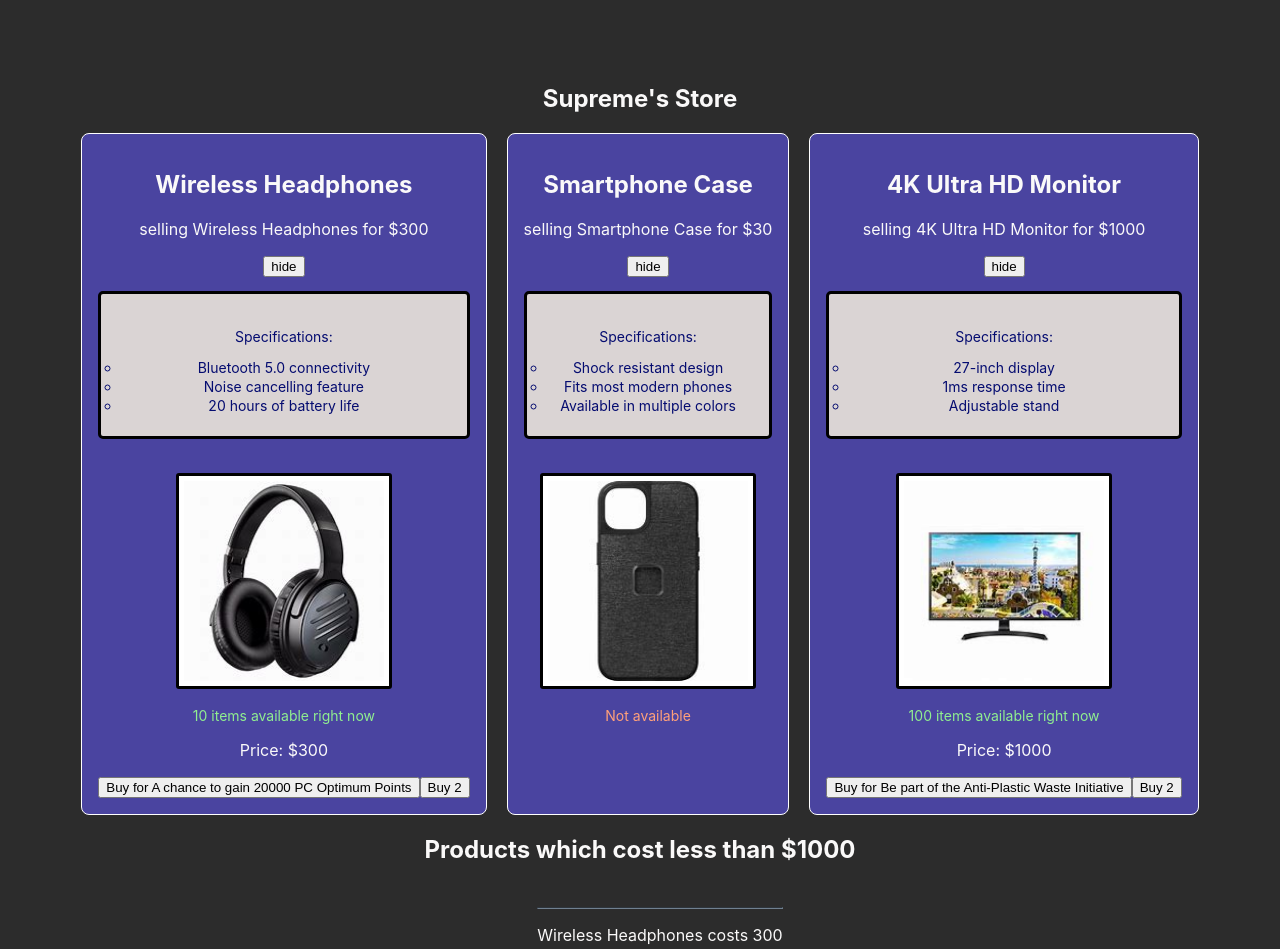
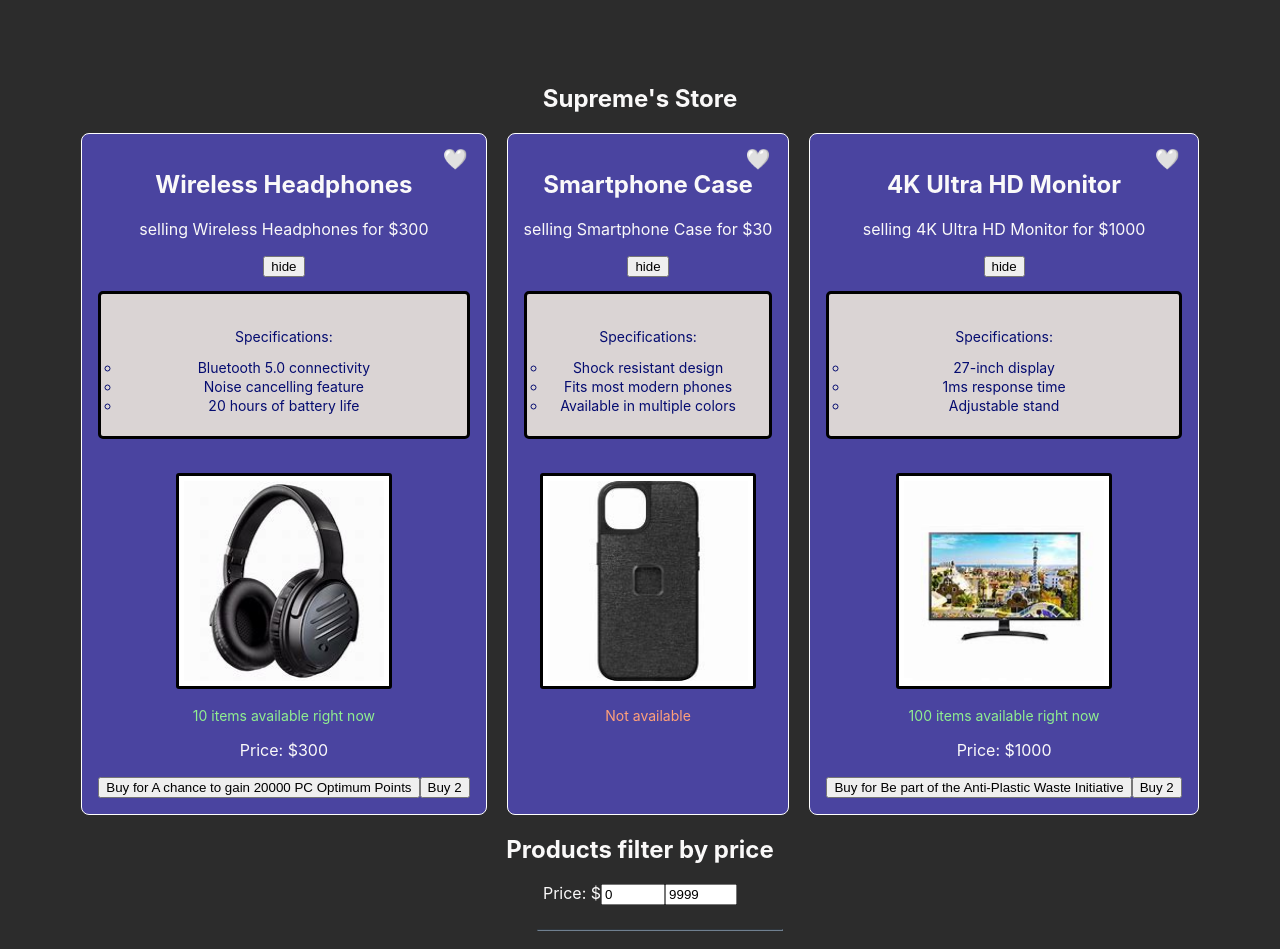
Before and after one commit to Emya101/TechStore, a React (Create React App) app: page / in a window 1280 px wide. Shown: the top 949 px of the page. Built offline with nearby package versions, Linux system fonts and the light colour scheme.

Commit message:
Added a new filter usestate and a favorite use starte for the user to like their products and filter their products based on price range

```diff
--- a/src/App.js
+++ b/src/App.js
@@ -1,13 +1,16 @@
 //C:\Users\emhen\OneDrive\Documents\Desktop\ReactPractice\reactpractice
 import logo from './logo.svg';
 import { Fragment } from 'react/jsx-runtime';
+import { useState } from 'react';
 import { ProductCard } from './components/ProductCard';
 import {Single} from './components/Single';
 import {Property} from './components/Property';
+import { ProductFilter } from './components/ProductFilter';
 import styles from './App.module.css';
 
 function App() {
     const products=[{
+        id:1,
         ImageSrc:"/images/wireless headphones.jpg",
         title:"Wireless Headphones",
         specification:[
@@ -17,6 +20,7 @@ function App() {
         ],
         stockCount:10,
     },{
+        id: 2,
         ImageSrc:"images/SmartCase.jpg",
         title:"Smartphone Case",
         specification:[
@@ -26,6 +30,7 @@ function App() {
         ],
       stockCount:0},
       {
+        id: 3,
         ImageSrc:"images/TV.jpg",
         title:"4K Ultra HD Monitor",
         specification:[
@@ -44,8 +49,39 @@ function App() {
 
     const price=["300","30","1000","2000"]
 
+    const [filters, setFilters] = useState({
+      price:{
+      min:0,
+      max:9999,
+    },
+    other:"Other Value",
+    });
+
+    const [favorites, setFavorites]= useState([])
+
     function handlePurchase(prod,price){
       alert(`you Purchased ${prod.title} which cost $${price}`)
+    }
+
+    function handleFavorite(prodId){
+      if(favorites.includes(prodId)){
+        //remove
+        setFavorites((prevFavorites)=>prevFavorites.filter(id=> id !==prodId))
+      }
+      else{
+        setFavorites((prevFavorites)=>[...prevFavorites,prodId])
+
+      }
+    }
+
+    function handleFilter(key,value){
+      setFilters((prevFilters)=> ({
+          ...prevFilters,
+          price:{
+            ...prevFilters.price,
+            [key]:value,
+          }
+      }))
     }
 
   return (
@@ -58,12 +94,15 @@ function App() {
           background="stalegray"
           listnum={listnum[index]}
           price={price[index]}
-          onPurchase={()=>handlePurchase(product,price[index])}/>
+          isFavorite={favorites.includes(product.id)}
+          onPurchase={()=>handlePurchase(product,price[index])}
+          onFavorite={()=>handleFavorite(product.id)}/>
         ))
         }
       </Property>
 
-      <h2>Products which cost less than $1000</h2>
+      <h2>Products filter by price</h2>
+      <ProductFilter filters={filters} onFilter={handleFilter}/>
       <ul>
         {/* {products.map(({title,price}) => <li>
           {title} cost ${price}
@@ -77,7 +116,7 @@ function App() {
           ...product,
           price: Number(price[index])
         }))
-        .filter(product=>product.price<1000)
+        .filter(product=>product.price>=filters.price.min && product.price<= filters.price.max)
         .map(product=>(
           <Fragment key={product.title}>
           <hr className={styles.tinystyle}/>
--- a/src/components/ProductCard.js
+++ b/src/components/ProductCard.js
@@ -2,7 +2,14 @@ import styles from'./ProductCard.module.css'
 import { useState } from 'react';
 // import './ProductCard.css'
 
-export function ProductCard({prod,price,background="blue",onPurchase,listnum,...restprops}){
+export function ProductCard({prod,
+  price,
+  background="blue",
+  onPurchase,
+  listnum,
+  isFavorite,
+  onFavorite})
+  {
   const [stockCount, setStockCount]=useState(prod.stockCount)
   const [showMore, setShowMore]=useState(prod.specification)
   // let stockCount= prod.stockCount
@@ -29,6 +36,7 @@ export function ProductCard({prod,price,background="blue",onPurchase,listnum,...
   return (
     // <article className="container" style={{background}}>
     <article className={styles.container} style={{background}}>
+      <button className={styles.favorite} onClick={()=>onFavorite(prod.id)}>{isFavorite?'❤️':'🤍'}</button>
     <h2>{getProductTitle(prod.title)}</h2>
     <p> selling {prod.title} for ${price}</p>
     <button onClick={()=>setShowMore(!showMore)}>{showMore ? 'hide': 'show' }</button>
--- a/src/components/ProductCard.module.css
+++ b/src/components/ProductCard.module.css
@@ -10,6 +10,7 @@
     height:auto;
     min-height: 350px;
     background-color: rgb(74, 68, 160);
+    position:relative;
     }
 
 .Specification{
@@ -42,3 +43,18 @@
     font-size:14px;
     color:lightgreen;
   }
+
+.favorite{
+  position: absolute;
+  top:12px;
+  right:12px;
+  border:0;
+  background: none;
+  font-size: 20px;
+
+  &:hover{
+    top:10px;
+    right:10px;
+    font-size: 24px;
+  }
+}
--- /dev/null
+++ b/src/components/ProductFilter.js
@@ -0,0 +1,20 @@
+export function ProductFilter({filters,onFilter}){
+    return(
+        <div>
+            Price: $
+            <input defaultValue={filters.price.min}
+             type="number"
+             min={0}
+             max={999}
+             onChange={(event)=> onFilter('min', event.target.value)}
+             />
+
+            <input defaultValue={filters.price.max}
+            type="number"
+            min={0}
+            max={9999}
+             onChange={(event)=> onFilter('max', event.target.value)}
+             />
+        </div>
+    );
+}
```
